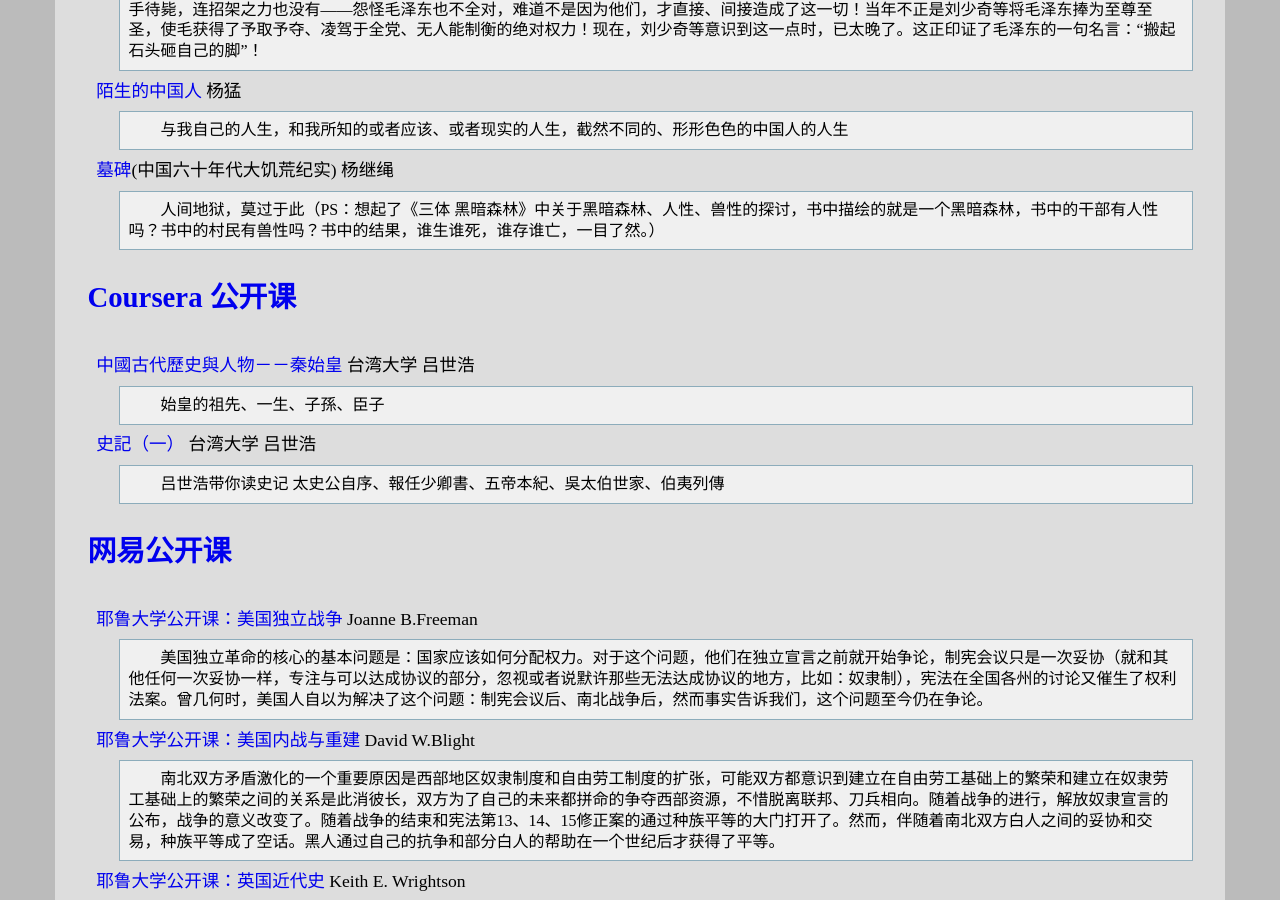
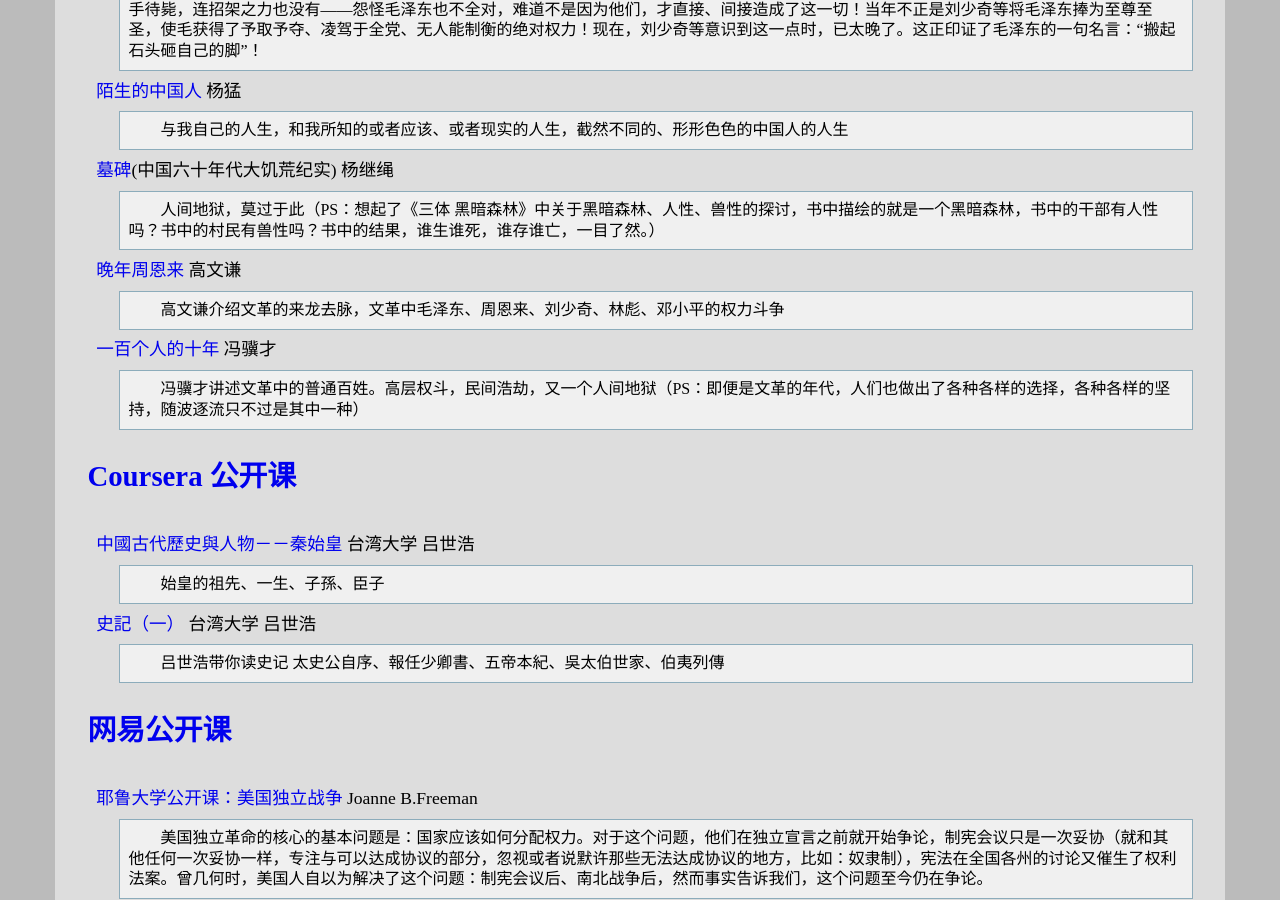
Before and after one commit to leiqin/leiqin.github.io, a Jekyll site: the page built from shoucang/history.markdown, in a window 1280 px wide and 900 px high, scrolled down 5619 px. Built offline with Jekyll 4.4.1, drawn with Linux system fonts in a browser that asks for light colours; nearby versions of some CDN libraries.

Commit message:
+ 添加以史为镜 万年周恩来 一百个人的十年

```diff
--- a/shoucang/history.markdown
+++ b/shoucang/history.markdown
@@ -97,6 +97,12 @@ title: 以史为镜
 
 [墓碑](https://plus.google.com/100074035785709567073/posts/M5yo8oMFKSq)(中国六十年代大饥荒纪实) 杨继绳
 :	人间地狱，莫过于此（PS：想起了《三体 黑暗森林》中关于黑暗森林、人性、兽性的探讨，书中描绘的就是一个黑暗森林，书中的干部有人性吗？书中的村民有兽性吗？书中的结果，谁生谁死，谁存谁亡，一目了然。）
+
+[晚年周恩来](https://plus.google.com/100074035785709567073/posts/JZbWmQbvSBE) 高文谦
+:	高文谦介绍文革的来龙去脉，文革中毛泽东、周恩来、刘少奇、林彪、邓小平的权力斗争
+
+[一百个人的十年](https://book.douban.com/subject/25917467/) 冯骥才
+:	冯骥才讲述文革中的普通百姓。高层权斗，民间浩劫，又一个人间地狱（PS：即便是文革的年代，人们也做出了各种各样的选择，各种各样的坚持，随波逐流只不过是其中一种）
 
 ### [Coursera 公开课](https://www.coursera.org/)
 
```
